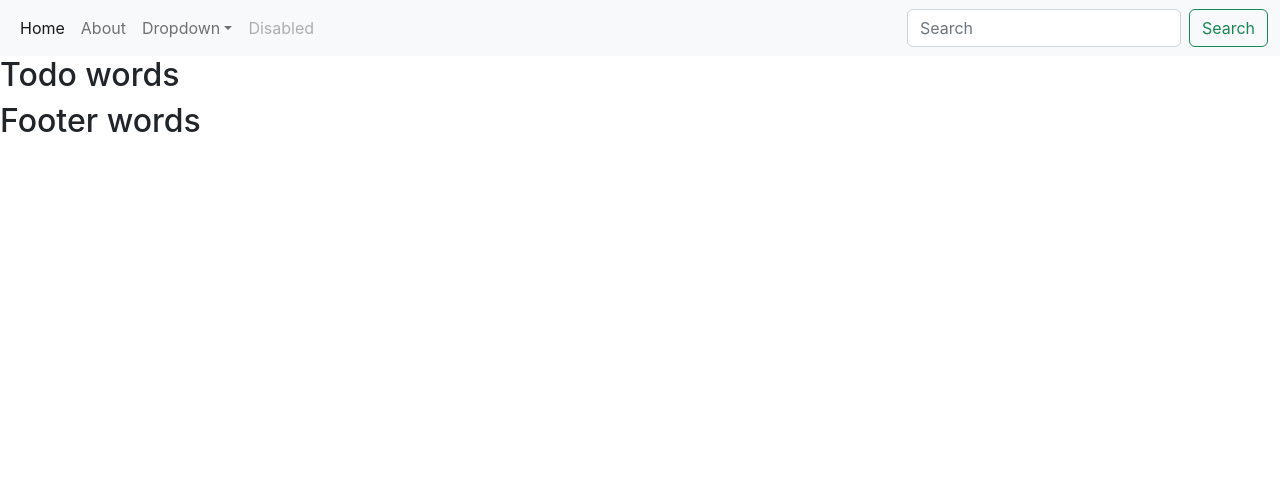
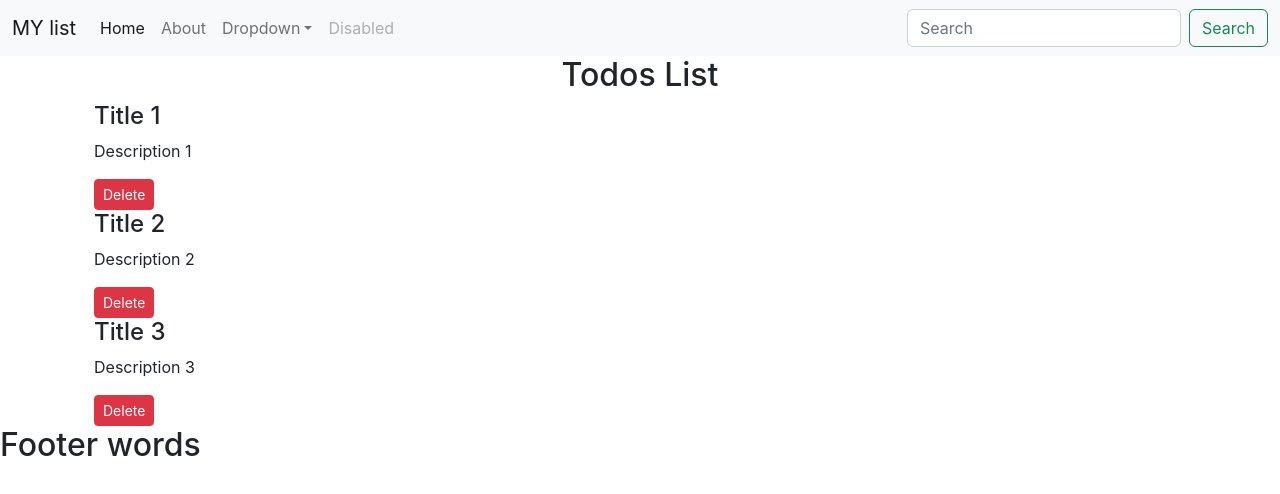
Before and after one commit to karmacharya50/react-pages, a React (Create React App) app: page / in a window 1280 px wide. Shown: the top 494 px of the page. Built offline with nearby package versions, Linux system fonts and the light colour scheme.

Commit message:
add pages

```diff
--- a/src/App.js
+++ b/src/App.js
@@ -5,10 +5,30 @@ import Todos from './MyComponents/Todos';
 import Footer from './MyComponents/Footer';
 
 function App() {
+  const onDelete = (todo) => {
+    console.log('I am ondelete of todo', todo);
+  }
+  let todos = [
+    {
+      sno: 1,
+      title: "Title 1",
+      desc: "Description 1"
+    },
+    {
+      sno: 2,
+      title: "Title 2",
+      desc: "Description 2"
+    },
+    {
+      sno: 3,
+      title: "Title 3",
+      desc: "Description 3"
+    }
+  ]
   return (
     <>
-      <Header />
-      <Todos />
+      <Header title="MY list" searchBar="false" />
+      <Todos todos_list={todos} onDelete={onDelete} />
       <Footer />
     </>
   );
--- a/src/MyComponents/Header.js
+++ b/src/MyComponents/Header.js
@@ -1,10 +1,21 @@
 import React from "react";
+import propTypes from 'prop-types';
 
-export default function Header() {
+Header.defaultProps = {
+    title: "Your Title Here",
+    searchBar: true
+}
+Header.propTypes = {
+    title: propTypes.string,
+    searchBar: propTypes.bool,
+
+}
+export default function Header(props) {
+    console.log(props);
     return (
         <nav className="navbar navbar-expand-lg bg-light">
             <div className="container-fluid">
-                {/* <a className="navbar-brand" href="#">Navbar</a> */}
+                <a className="navbar-brand" href="#">{props.title}</a>
                 <button className="navbar-toggler" type="button" data-bs-toggle="collapse" data-bs-target="#navbarSupportedContent" aria-controls="navbarSupportedContent" aria-expanded="false" aria-label="Toggle navigation">
                     <span className="navbar-toggler-icon"></span>
                 </button>
@@ -31,10 +42,11 @@ export default function Header() {
                             <a className="nav-link disabled">Disabled</a>
                         </li>
                     </ul>
-                    <form className="d-flex" role="search">
-                        <input className="form-control me-2" type="search" placeholder="Search" aria-label="Search" />
-                        <button className="btn btn-outline-success" type="submit">Search</button>
-                    </form>
+                    {props.searchBar ?
+                        <form className="d-flex" role="search">
+                            <input className="form-control me-2" type="search" placeholder="Search" aria-label="Search" />
+                            <button className="btn btn-outline-success" type="submit">Search</button>
+                        </form> : ""}
                 </div>
             </div>
         </nav>
--- a/src/MyComponents/TodoItem.js
+++ b/src/MyComponents/TodoItem.js
@@ -1,7 +1,12 @@
 import React from "react";
 
-export default function TodoItem() {
+export default function TodoItem(probs) {
+    console.log(probs);
     return (
-        <h2>Todo Item words</h2>
+        <div className="container">
+            <h4>{probs.todo.title}</h4>
+            <p>{probs.todo.desc}</p>
+            <button className="btn btn-sm btn-danger" onClick={probs.onDelete(probs.todo)}>Delete</button>
+        </div>
     )
 }
--- a/src/MyComponents/Todos.js
+++ b/src/MyComponents/Todos.js
@@ -1,7 +1,16 @@
 import React from "react";
+import TodoItem from "./TodoItem";
 
-export default function Todos() {
+
+export default function Todos(probs) {
+    const todolist = probs.todos_list;
     return (
-        <h2>Todo words</h2>
+        <div className="container">
+            <h2 className="text-center">Todos List</h2>
+            {probs.todos_list.map((todo) => {
+                return <TodoItem todo={todo} onDelete={probs.onDelete} />
+            })}
+            {/* <TodoItem todo={todolist[0]} /> */}
+        </div>
     )
 }
```
